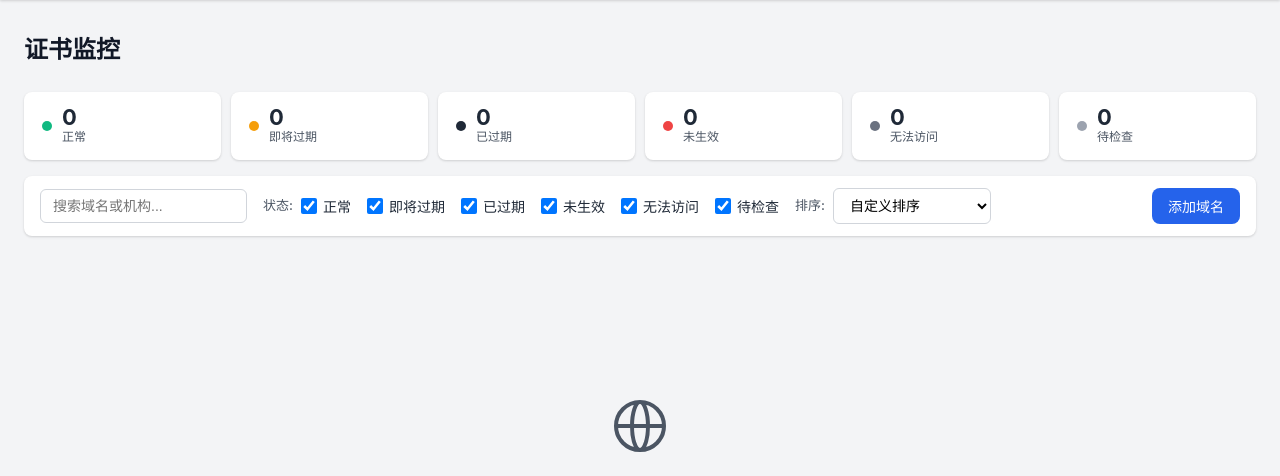
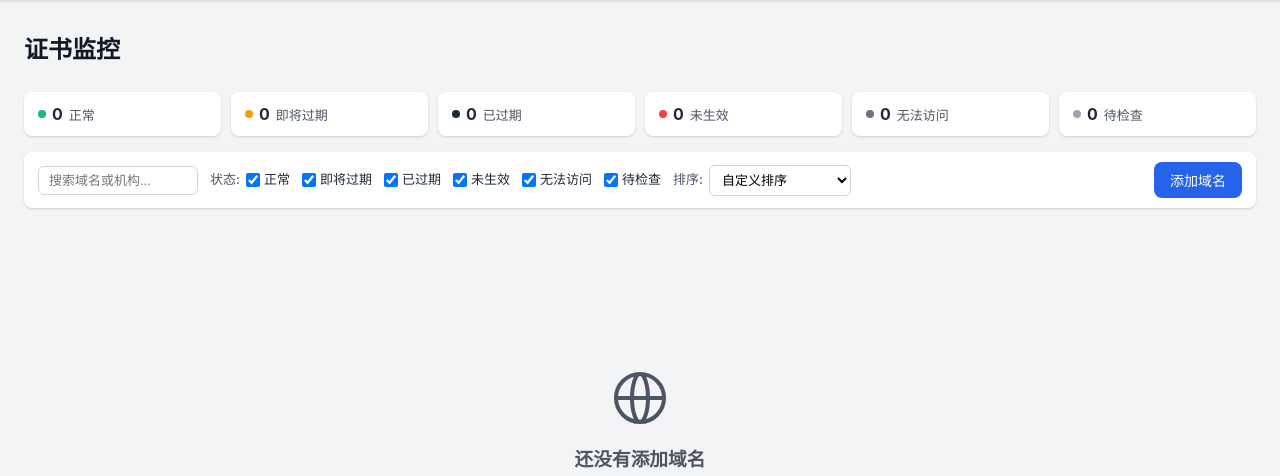
Before and after one commit to WuKrCoding/CredMonitor, a Flask app: page / in a window 1280 px wide. Shown: the part 68-544 px from the top of the page. Run offline with Flask 3, Linux system fonts and the light colour scheme; the visitor is signed in with stand-in values (Sample User, id 1); data that the repository does not hold is empty.

Commit message:
fix: 统计栏改为扁平行内布局防竖向错位，过滤栏 checkbox 禁止换行确保单行

```diff
--- a/templates/index.html
+++ b/templates/index.html
@@ -482,13 +482,15 @@
         .stat-card {
             background: white;
             border-radius: 8px;
-            padding: 14px 18px;
+            padding: 10px 14px;
             box-shadow: var(--shadow);
             display: flex;
-            align-items: center;
-            gap: 10px;
+            align-items: baseline;
+            gap: 6px;
             transition: box-shadow 0.2s;
             min-width: 0;
+            white-space: nowrap;
+            overflow: hidden;
         }
 
         .stat-card:hover {
@@ -496,37 +498,35 @@
         }
 
         .stat-dot {
-            width: 10px;
-            height: 10px;
+            width: 8px;
+            height: 8px;
             border-radius: 50%;
             flex-shrink: 0;
-        }
-
-        .stat-info {
-            display: flex;
-            flex-direction: column;
+            align-self: center;
         }
 
         .stat-count {
-            font-size: 22px;
+            font-size: 16px;
             font-weight: 700;
-            line-height: 1;
+            flex-shrink: 0;
         }
 
         .stat-label {
-            font-size: 12px;
+            font-size: 13px;
             color: var(--gray-600);
+            overflow: hidden;
+            text-overflow: ellipsis;
         }
 
         .filter-bar {
             background: white;
-            padding: 12px 16px;
+            padding: 10px 14px;
             border-radius: 8px;
             margin-bottom: 24px;
             box-shadow: var(--shadow);
             display: flex;
             flex-wrap: nowrap;
-            gap: 16px;
+            gap: 12px;
             align-items: center;
             overflow-x: auto;
         }
@@ -534,8 +534,9 @@
         .filter-group {
             display: flex;
             align-items: center;
-            gap: 8px;
+            gap: 6px;
             white-space: nowrap;
+            flex-shrink: 0;
         }
 
         .filter-label {
@@ -547,31 +548,31 @@
 
         .checkbox-group {
             display: flex;
-            gap: 16px;
-            flex-wrap: wrap;
+            gap: 12px;
+            flex-wrap: nowrap;
         }
 
         .checkbox-item {
             display: flex;
             align-items: center;
-            gap: 6px;
-            font-size: 14px;
+            gap: 4px;
+            font-size: 13px;
             cursor: pointer;
         }
 
         .checkbox-item input[type="checkbox"] {
             cursor: pointer;
-            width: 16px;
-            height: 16px;
+            width: 14px;
+            height: 14px;
         }
 
         .search-input {
-            padding: 8px 12px;
+            padding: 6px 10px;
             border: 1px solid var(--gray-300);
             border-radius: 6px;
-            font-size: 14px;
+            font-size: 13px;
             background: white;
-            min-width: 200px;
+            width: 160px;
         }
 
         .search-input:focus {
@@ -580,10 +581,10 @@
         }
 
         .sort-select {
-            padding: 8px 12px;
+            padding: 6px 8px;
             border: 1px solid var(--gray-300);
             border-radius: 6px;
-            font-size: 14px;
+            font-size: 13px;
             background: white;
             cursor: pointer;
         }
@@ -1107,11 +1108,9 @@
 
             return items.map(item => `
                 <div class="stat-card">
-                    <div class="stat-dot" style="background: ${item.color};"></div>
-                    <div class="stat-info">
-                        <span class="stat-count">${stats[item.status] || 0}</span>
-                        <span class="stat-label">${item.label}</span>
-                    </div>
+                    <span class="stat-dot" style="background: ${item.color};"></span>
+                    <span class="stat-count">${stats[item.status] || 0}</span>
+                    <span class="stat-label">${item.label}</span>
                 </div>
             `).join('');
         }
```
